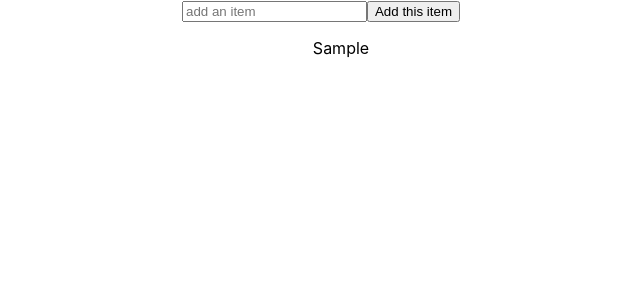
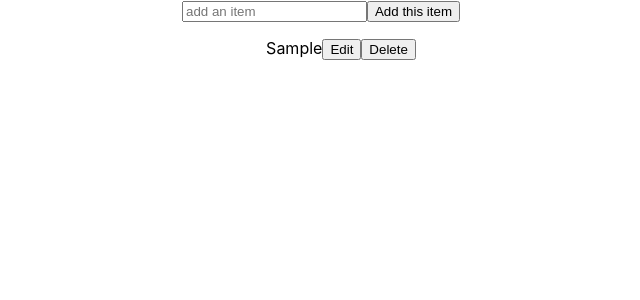
Before and after one commit to NoahDeltoroSmyth/Shopping-List-useReducer, a React (Create React App) app: page / in a window 1280 px wide. Both pictures are taken after typing "Sample" into the empty fields and a click on the button "Add this item". Shown: the top 300 px of the page, without its empty margins (319-959 px from the left). Built offline with nearby package versions, Linux system fonts and the light colour scheme.

Commit message:
added UI buttons, but they need functionality

```diff
--- a/src/presentational/List/List.js
+++ b/src/presentational/List/List.js
@@ -1,12 +1,12 @@
 import React from 'react';
-// import ListItem from '../ListItem/ListItem';
+import ListItem from '../ListItem/ListItem';
 
 const List = ({ items }) => {
   return (
     <>
       {items.map((item) => (
         <ul key={item.id}>
-          <span>{item.text}</span>
+          <ListItem item={item} />
         </ul>
       ))}
     </>
--- a/src/presentational/ListItem/ListItem.js
+++ b/src/presentational/ListItem/ListItem.js
@@ -1,7 +1,14 @@
 import React from 'react';
 
-const ListItem = () => {
-  return <div>ListItem</div>;
+const ListItem = ({ item }) => {
+  const { text } = item;
+  return (
+    <>
+      {text}
+      <button>Edit</button>
+      <button>Delete</button>
+    </>
+  );
 };
 
 export default ListItem;
```
